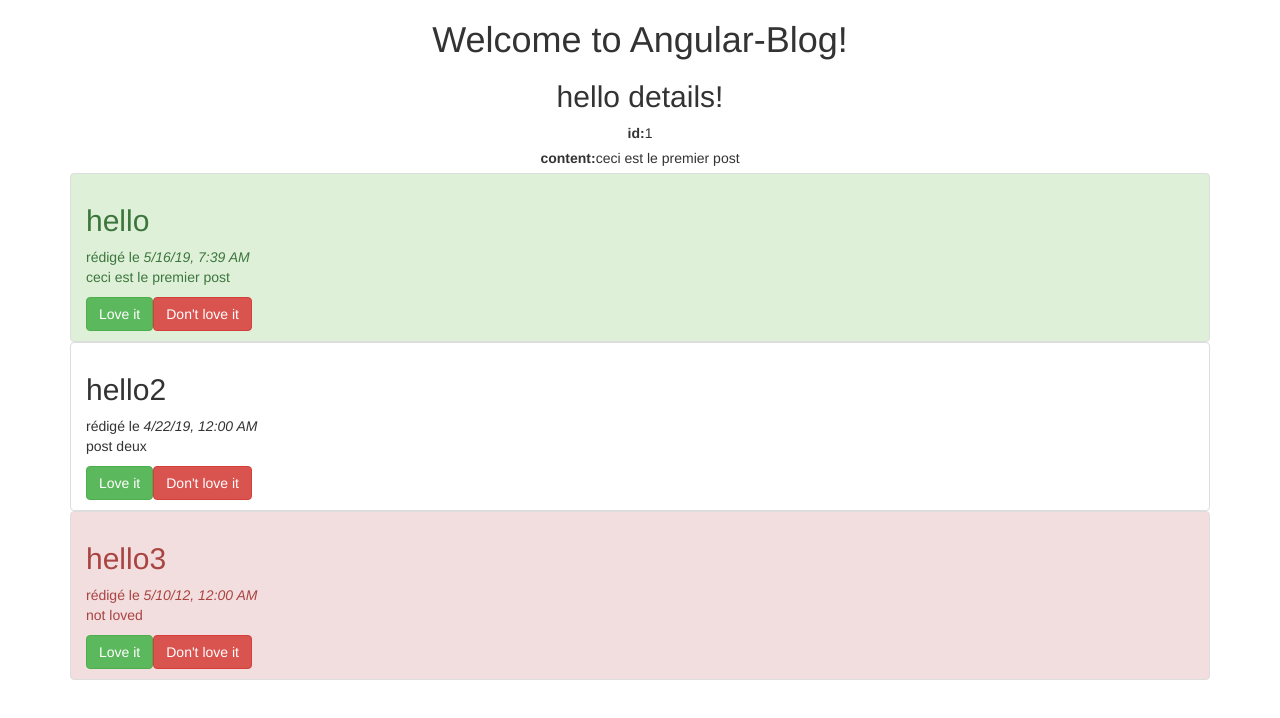
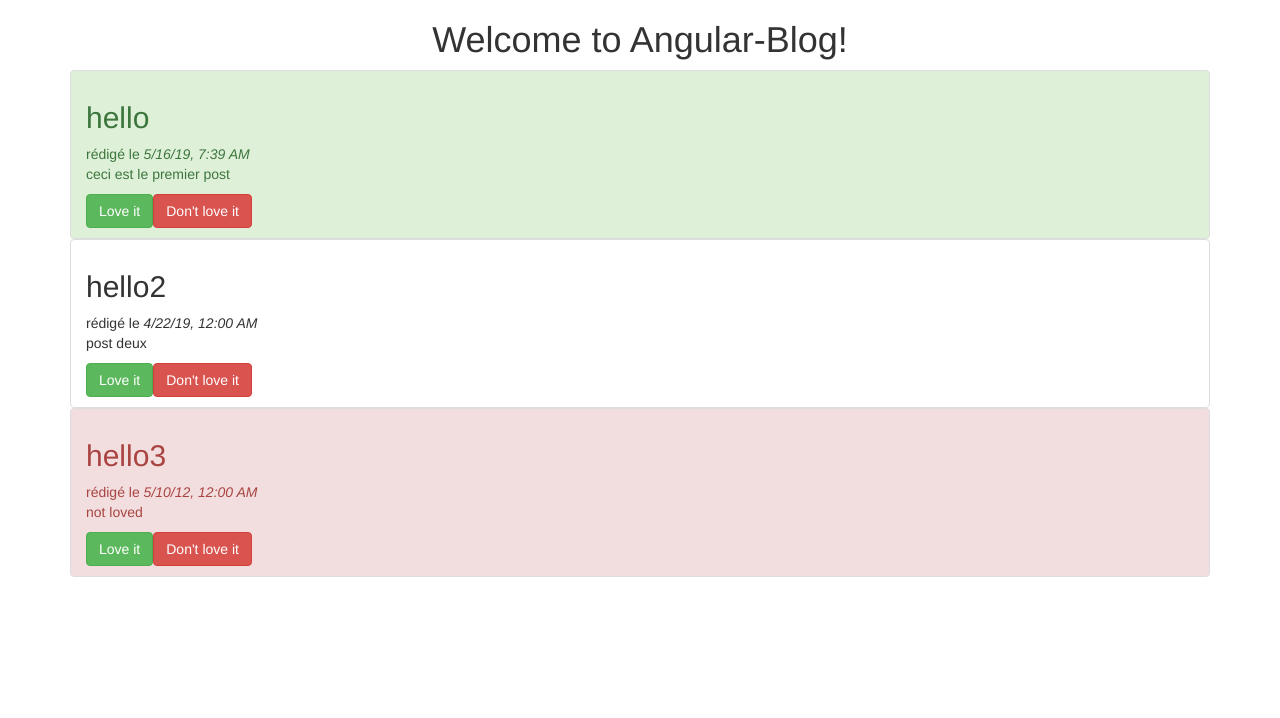
Before and after one commit to florentBourgeois/BlogAngular, an Angular app: page / in a window 1280 px wide. Shown: the top 718 px of the page. Built offline with nearby package versions, Linux system fonts and the light colour scheme.

Commit message:
retrait de l'affichage debug du post1

```diff
--- a/src/app/app.component.html
+++ b/src/app/app.component.html
@@ -4,10 +4,10 @@
     Welcome to {{ title }}!
   </h1>
 
-  <h2>{{post.title}} details!</h2>
+<!--  <h2>{{post.title}} details!</h2>
   <div><label>id: </label>{{post.id}}</div>
   <div><label>content: </label>{{post.content}}</div>
-
+-->
 </div>
 
 <app-blog-post-list [posts]="posts"></app-blog-post-list>
```
